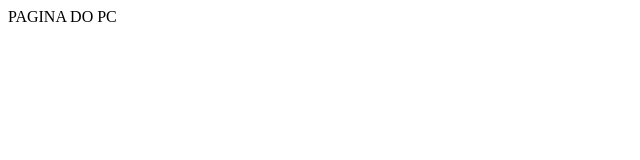
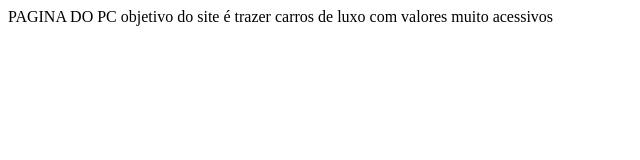
Before and after one commit to Gabrisants/paginaweb-chiarelli-1c, a plain HTML site: page index.html in a window 1280 px wide. Shown: the whole page, without its empty margins (0-640 px from the left). Drawn offline with Linux system fonts and the light colour scheme.

Commit message:
icesrindo texto base

```diff
--- a/index.html
+++ b/index.html
@@ -8,5 +8,7 @@
 </head>
 <body>
 PAGINA DO PC
+objetivo do site é trazer carros de luxo com valores muito acessivos
+
 </body>
 </html>
```
